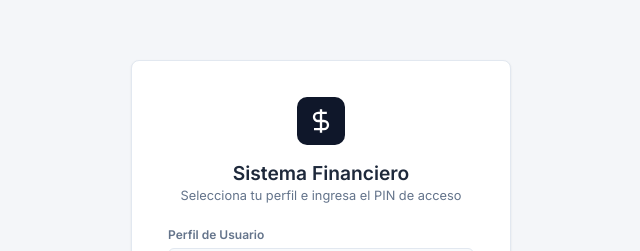
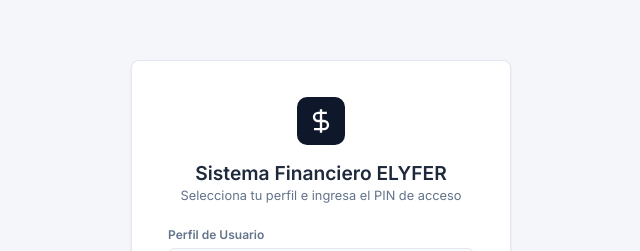
Before and after one commit to elga21/appa-cuentas, a plain HTML site: page index.html in a window 1280 px wide. Shown: the part 142-393 px from the top of the page, without its empty margins (319-959 px from the left). Drawn offline with nearby package versions, Linux system fonts and the light colour scheme.

Commit message:
Update index.html

```diff
--- a/index.html
+++ b/index.html
@@ -29,7 +29,7 @@
       <div class="brand-logo">
         <svg xmlns="http://www.w3.org/2000/svg" width="28" height="28" viewBox="0 0 24 24" fill="none" stroke="currentColor" stroke-width="2"><path d="M12 2v20M17 5H9.5a3.5 3.5 0 0 0 0 7h5a3.5 3.5 0 0 1 0 7H6"/></svg>
       </div>
-      <h2>Sistema Financiero</h2>
+      <h2>Sistema Financiero ELYFER</h2>
       <p>Selecciona tu perfil e ingresa el PIN de acceso</p>
 
       <div class="form-group text-left mb-3">
```
